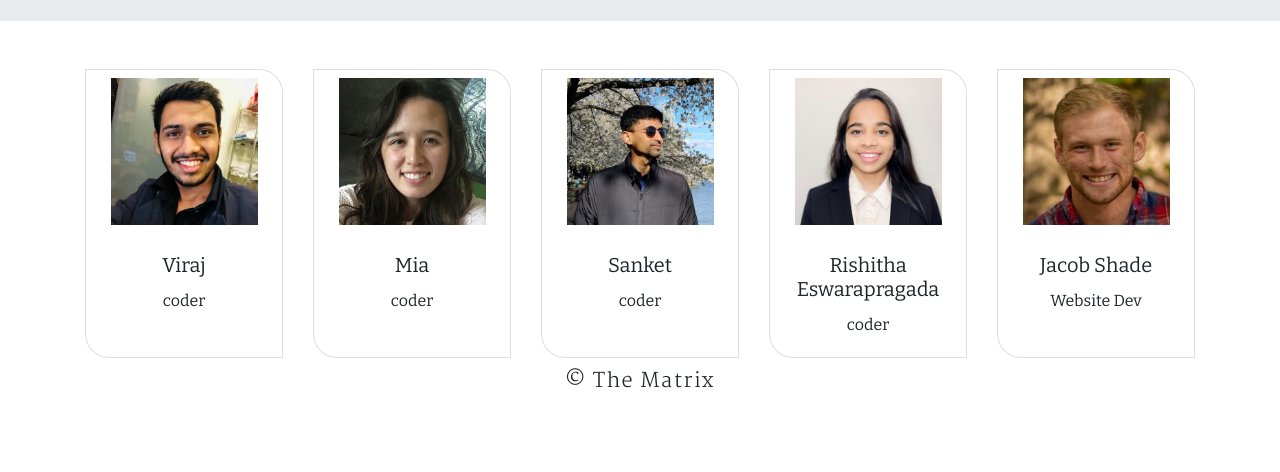
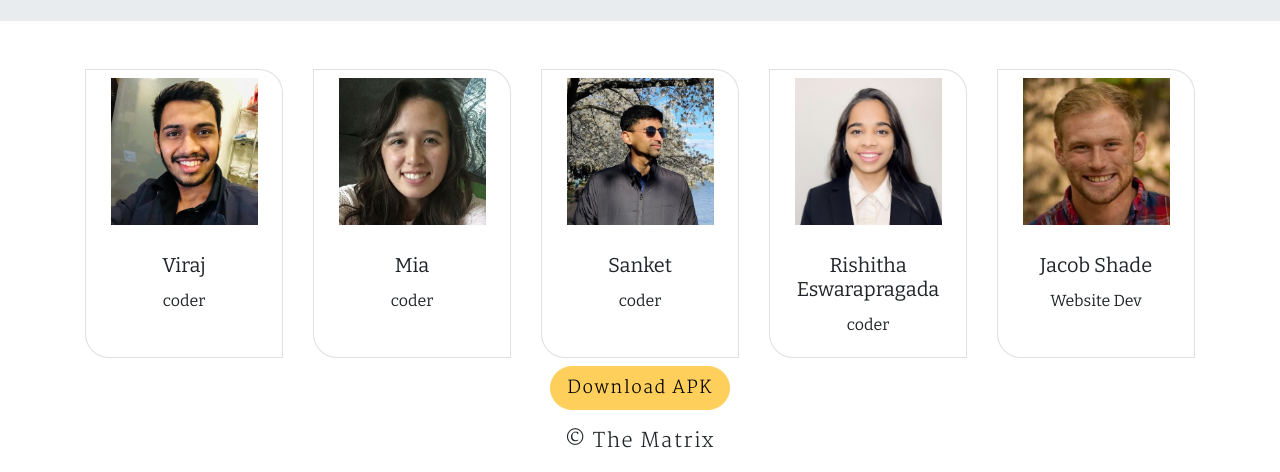
Before and after one commit to jacob-shade/disc-golf-vr, a plain HTML site: page index.html in a window 1280 px wide. Shown: the part 3775-4247 px from the top of the page. Before the commit the page ends 4187 px from the top, so only its background shows below. Drawn offline with nearby package versions, Linux system fonts and the light colour scheme.

Commit message:
add download apk button

```diff
--- a/index.html
+++ b/index.html
@@ -169,6 +169,9 @@
 </section>
 <section id="footer">
 <div class="container">
+    <p class="lead">
+        <a class="btn btn-primary btn-lg" target="_" href="https://github.com/jacob-shade/disc-golf-apk" role="button">Download APK</a>
+    </p>
     <p class="lead center-text">© The Matrix</p>
 </div>
 </section>
```
